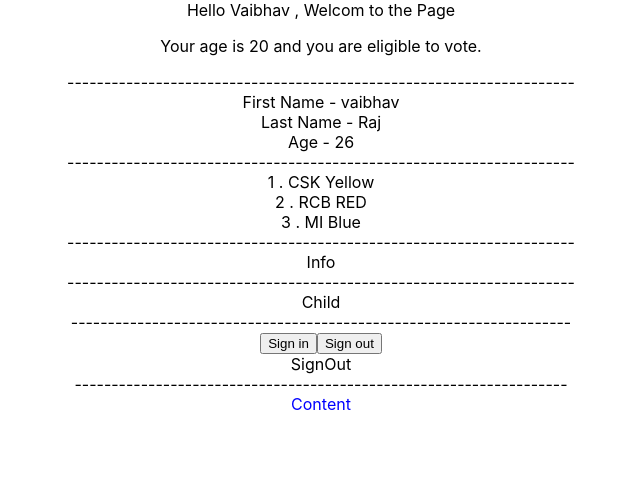
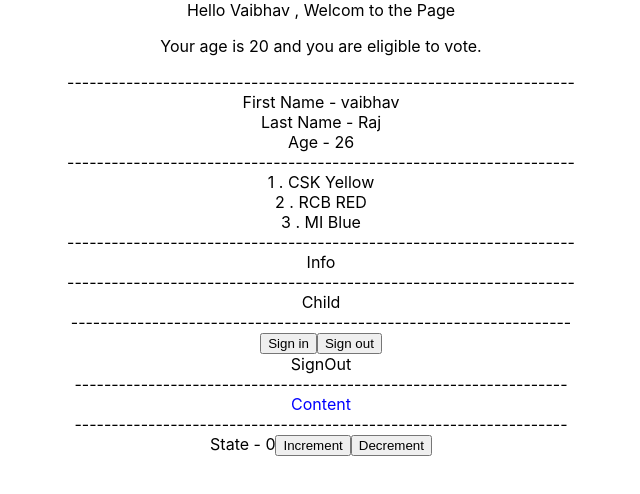
Before and after one commit to Vaibhav0702/ReactTypescript, a React (Create React App) app in the folder my-app/: page / in a window 1280 px wide. Shown: the top 494 px of the page, without its empty margins (319-959 px from the left). Built offline with nearby package versions, Linux system fonts and the light colour scheme.

Commit message:
create Counter Using USeReducer

```diff
--- a/my-app/src/App.tsx
+++ b/my-app/src/App.tsx
@@ -9,6 +9,7 @@
 import Child from './Components/Child';
 import SignIn from './Components/SignIn';
 import Content from './Context/Content';
+import Counter from './Components/Counter';
 
 function App() {
 
@@ -57,6 +58,10 @@
 
       <Content/>
 
+      -------------------------------------------------------------------
+
+      <Counter/>
+
     </div>
   );
 }
--- /dev/null
+++ b/my-app/src/Components/Counter.tsx
@@ -0,0 +1,46 @@
+import React, { useReducer } from 'react'
+
+
+
+interface StateType {
+    count : number
+}
+
+interface ActionType{
+    type : string
+}
+
+
+export default function Counter() {
+
+    const initialState = { count: 0 }
+
+    const reducer = (state : StateType , action : ActionType) => {
+
+        switch (action.type) {
+            case "Increment":
+
+             return {count  : state.count +1 }
+
+            case "Decrement":
+
+            return {count  : state.count - 1 }
+
+            default:
+                return state
+        }
+
+    }
+
+    const [state, dispatch] = useReducer(reducer, initialState);
+
+    return (
+        <div>
+
+               State - {state.count}
+
+            <button onClick={() => dispatch({ type: "Increment" })}    >Increment</button>
+            <button onClick={() => dispatch({ type: "Decrement" })}    >Decrement</button>
+        </div>
+    )
+}
```
